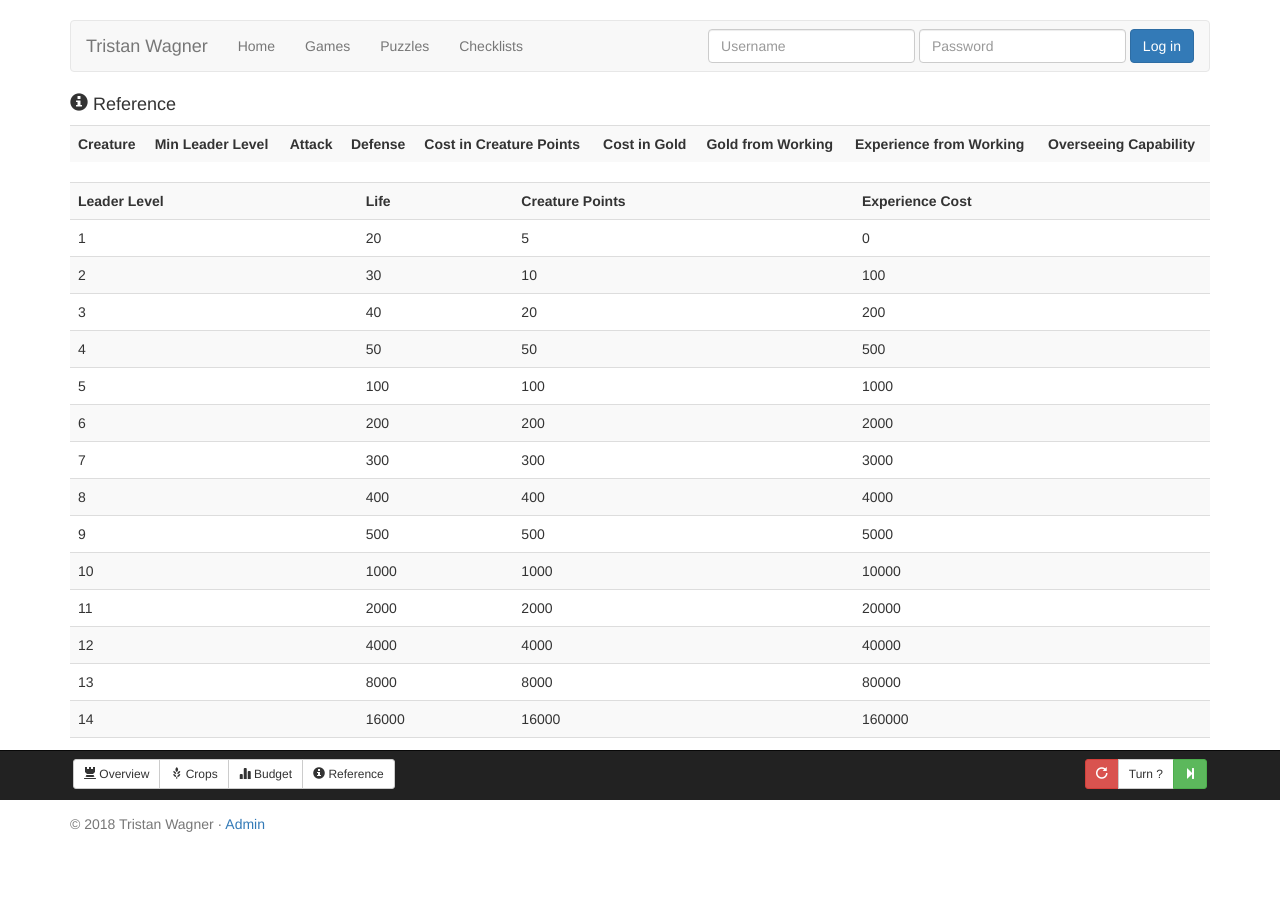
After one commit to twagner000/tristanwagner, a Django app: page /mpatrol/reference/ in a window 1280 px wide. The commit adds this page. Run offline with Django 3.2, Linux system fonts and the light colour scheme; data that the repository does not hold is empty; some libraries are stand-ins or nearby versions.

Commit message:
added reference page

```diff
--- a/mpatrol/constants.py
+++ b/mpatrol/constants.py
@@ -15,33 +15,3 @@ LEADER_LEVELS = {
     14:{'life':16000, 'cp':16000, 'exp_cost':160000},
     15:{'life':32000, 'cp':32000, 'exp_cost':320000}
     }
-
-CROPS = {
-    'corn':{
-        'planting_cost':100,
-        'labor_cost':125,
-        'other_cost':25,
-        'pesticides':[
-            {'cost':0,'yield':1500},
-            {'cost':350,'yield':5000},
-            {'cost':550,'yield':6000}
-            ],
-        'prices':[
-            0.110,0.106,0.100,0.108,0.102,0.110,0.108,0.108,0.106,0.108,
-            0.108,0.108,0.110,0.108,0.106,0.108,0.102,0.110,0.102,0.106,
-            0.106,0.102,0.104,0.102,0.110,0.106,0.110,0.106,0.106,0.104,
-            0.100,0.104,0.100,0.108,0.100,0.102,0.108,0.106,0.106,0.110,
-            0.102,0.104,0.108,0.108,0.108,0.102,0.104,0.106,0.108,0.108,
-            0.100,0.104,0.106,0.102,0.106,0.104,0.108,0.100,0.106,0.102,
-            0.102,0.106,0.102,0.102,0.104,0.100,0.100,0.100,0.106,0.106,
-            0.110,0.108,0.106,0.102,0.106,0.110,0.102,0.106,0.104,0.110,
-            0.110,0.102,0.110,0.104,0.100,0.100,0.104,0.108,0.102,0.100,
-            0.106,0.100,0.102,0.108,0.102,0.102,0.104,0.110,0.110,0.110,0.105
-            ]
-        },
-    }
-
-def happiness_intensity_weight(happiness):
-    bin_count = len(HAPPINESS_INTENSITY_WEIGHTS)
-    happiness = max(0,min(1,happiness))
-    return HAPPINESS_INTENSITY_WEIGHTS[int(happiness*bin_count)-1]
--- a/mpatrol/templates/mpatrol/base.html
+++ b/mpatrol/templates/mpatrol/base.html
@@ -6,10 +6,10 @@
         <div class="container">
             <div class="nav navbar-nav">
                 <span class="btn-group btn-group-sm">
-                    <a class="btn btn-default" title="Overview"><span class="glyphicon glyphicon-tower" aria-hidden="true"></span><span class="hidden-xs"> Overview</span></a>
+                    <a href="{% url 'mpatrol:index' %}" class="btn btn-default" title="Overview"><span class="glyphicon glyphicon-tower" aria-hidden="true"></span><span class="hidden-xs"> Overview</span></a>
                     <a class="btn btn-default" title="Crops"><span class="glyphicon glyphicon-grain" aria-hidden="true"></span><span class="hidden-xs"> Crops</span></a>
                     <a class="btn btn-default" title="Budget"><span class="glyphicon glyphicon-stats" aria-hidden="true"></span><span class="hidden-xs"> Budget</span></a>
-                    <a class="btn btn-default" title="Debt"><span class="glyphicon glyphicon-piggy-bank" aria-hidden="true"></span><span class="hidden-xs"> Debt</span></a>
+                    <a href="{% url 'mpatrol:reference' %}" class="btn btn-default" title="Reference"><span class="glyphicon glyphicon-info-sign" aria-hidden="true"></span><span class="hidden-xs"> Reference</span></a>
                 </span>
                 <span class="btn-group btn-group-sm pull-right">
                     <a class="btn btn-danger" title="Restart game"><span class="glyphicon glyphicon-repeat" aria-hidden="true"></span></a>
--- /dev/null
+++ b/mpatrol/templates/mpatrol/creature_table.html
@@ -0,0 +1,26 @@
+	<table class="table table-striped">
+		<tr>
+			<th>Creature</th>
+			<th>Min Leader Level</th>
+			<th>Attack</th>
+			<th>Defense</th>
+			<th>Cost in Creature Points</th>
+			<th>Cost in Gold</th>
+			<th>Gold from Working</th>
+			<th>Experience from Working</th>
+			<th>Overseeing Capability</th>
+		</tr>
+		{% for creature in creature_list %}
+		<tr>
+			<td>{{creature.name}}</td>
+			<td>{{creature.min_ll}}</td>
+			<td>{{creature.attack}}</td>
+			<td>{{creature.defense}}</td>
+			<td>{{creature.cost_cp}}</td>
+			<td>{{creature.cost_gold}}</td>
+			<td>{{creature.work_gold}}</td>
+			<td>{{creature.work_exp}}</td>
+			<td>{{creature.oversee}}</td>
+		</tr>
+		{% endfor %}
+	</table>
--- /dev/null
+++ b/mpatrol/templates/mpatrol/leaderlevel_table.html
@@ -0,0 +1,16 @@
+	<table class="table table-striped">
+		<tr>
+			<th>Leader Level</th>
+			<th>Life</th>
+			<th>Creature Points</th>
+			<th>Experience Cost</th>
+		</tr>
+		{% for level, leveldata in leaderlevel_list.items %}
+		<tr>
+			<td>{{level}}</td>
+			<td>{{leveldata.life}}</td>
+			<td>{{leveldata.cp}}</td>
+			<td>{{leveldata.exp_cost}}</td>
+		</tr>
+		{% endfor %}
+	</table>
--- /dev/null
+++ b/mpatrol/templates/mpatrol/reference.html
@@ -0,0 +1,11 @@
+{% extends "mpatrol/base.html" %}
+{% load staticfiles %}
+
+{% block content %}
+
+	<h4><span class="glyphicon glyphicon-info-sign" aria-hidden="true"></span> Reference</h4>
+
+	{% include "mpatrol/creature_table.html" %}
+
+	{% include "mpatrol/leaderlevel_table.html" %}
+{% endblock %}
--- a/mpatrol/urls.py
+++ b/mpatrol/urls.py
@@ -4,5 +4,5 @@ from . import views
 
 urlpatterns = [
     url(r'^$', views.IndexView.as_view(), name='index'),
-    url(r'^creature/$', views.CreatureListView.as_view(), name='creature-list'),
+    url(r'^reference/$', views.ReferenceView.as_view(), name='reference'),
 ]
--- a/mpatrol/views.py
+++ b/mpatrol/views.py
@@ -4,10 +4,17 @@ from django.views.generic import TemplateView
 from django.views.generic.list import ListView
 
 from .models import Creature
+from . import constants
 
 
 class IndexView(TemplateView):
     template_name = 'mpatrol/index.html'
 
-class CreatureListView(ListView):
-    model = Creature
+class ReferenceView(TemplateView):
+    template_name = 'mpatrol/reference.html'
+
+    def get_context_data(self, **kwargs):
+        context = super().get_context_data(**kwargs)
+        context['creature_list'] = Creature.objects.all()
+        context['leaderlevel_list'] = constants.LEADER_LEVELS
+        return context
```
Also changed, not shown: mpatrol/templates/mpatrol/creature_list.html (deleted, +0 -34 lines).
